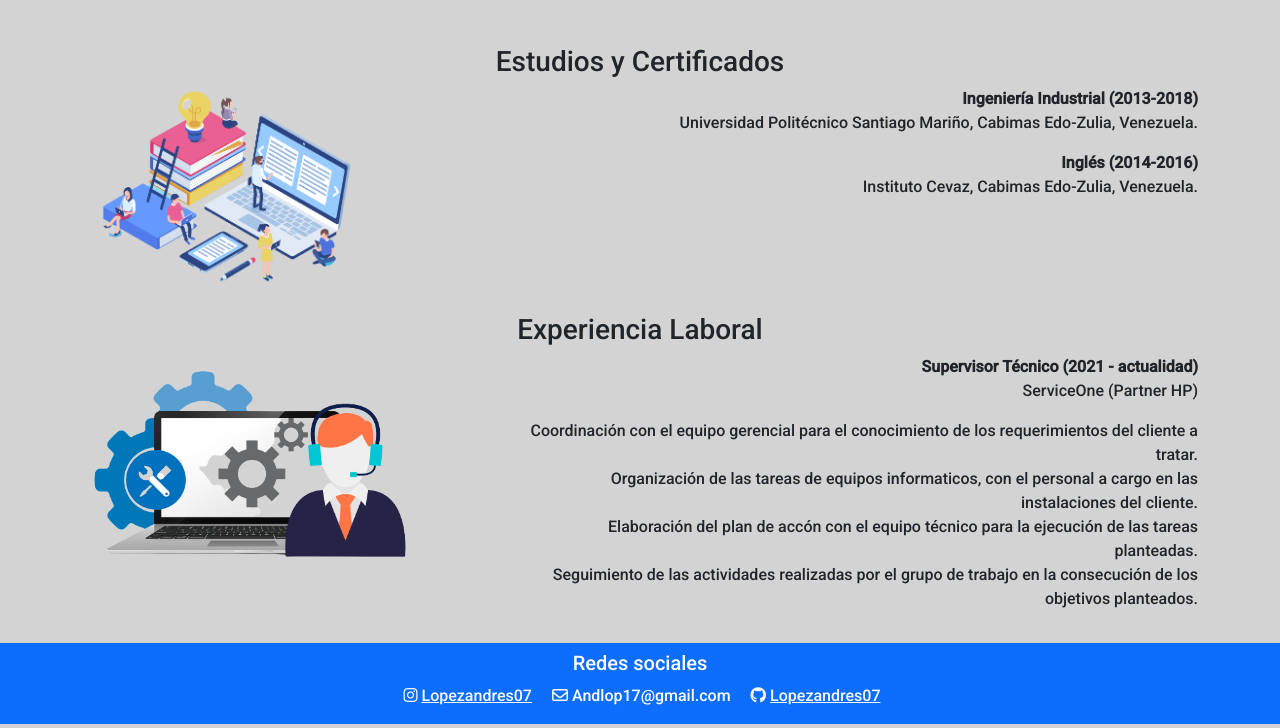
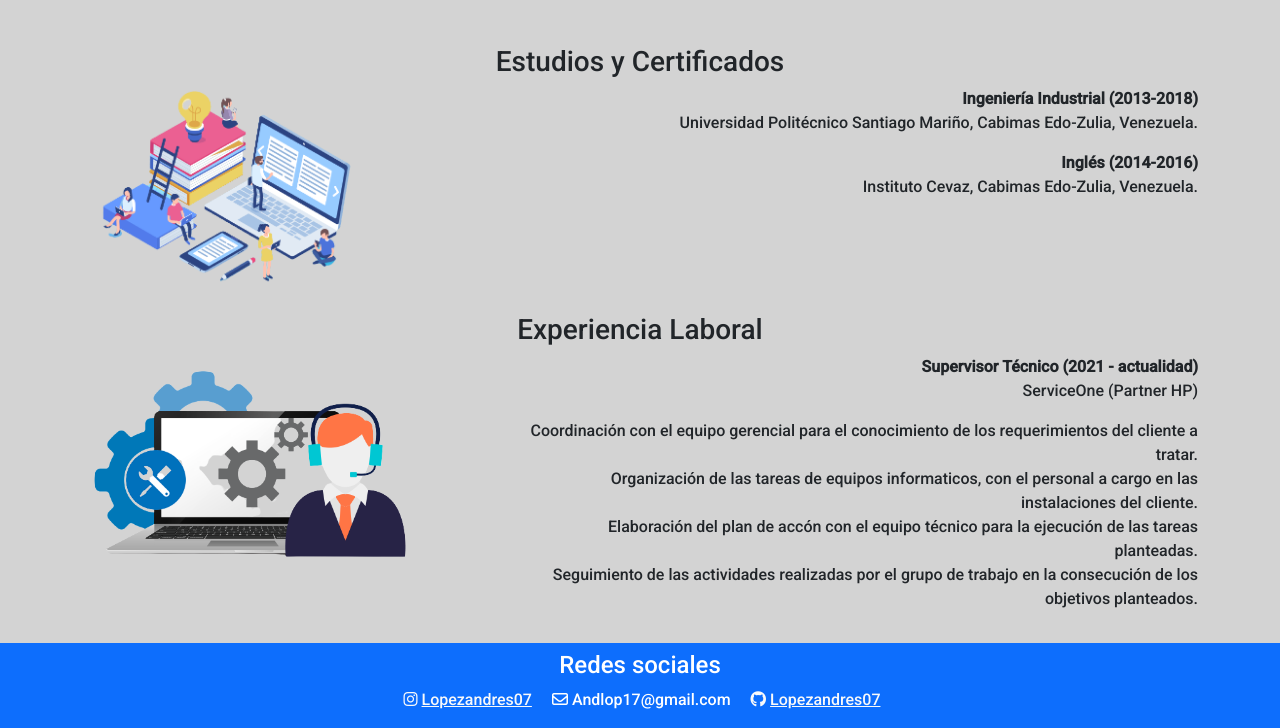
Before and after one commit to Lopezandres07/Curriculum-Vitae, a plain HTML site: page index.html in a window 1280 px wide. Shown: the part 1041-1769 px from the top of the page. Drawn offline with nearby package versions, Linux system fonts and the light colour scheme.

Commit message:
se cambia titulo de footer a h4

```diff
--- a/index.html
+++ b/index.html
@@ -248,7 +248,7 @@
     <!-- Footer -->
 
     <footer class="mt-3 bg-primary position-absolute w-100 text-white">
-      <h5 class="text-center pt-2">Redes sociales</h5>
+      <h4 class="text-center pt-2">Redes sociales</h4>
 
         <section class="d-flex justify-content-center">
             <div class="px-2">
```
